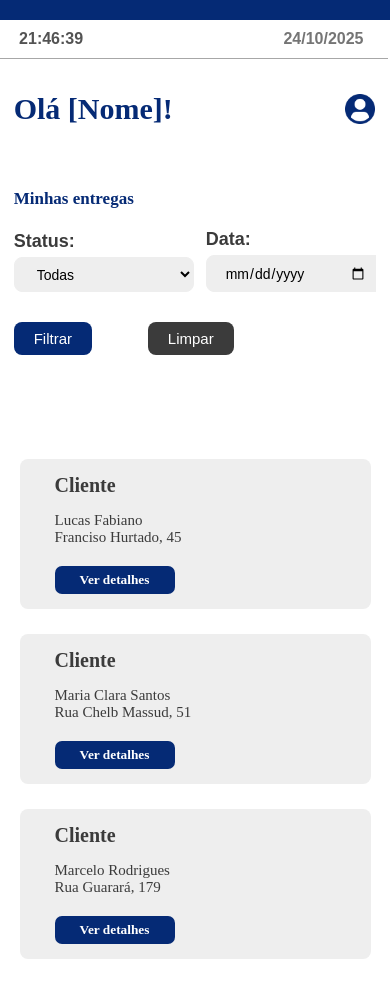
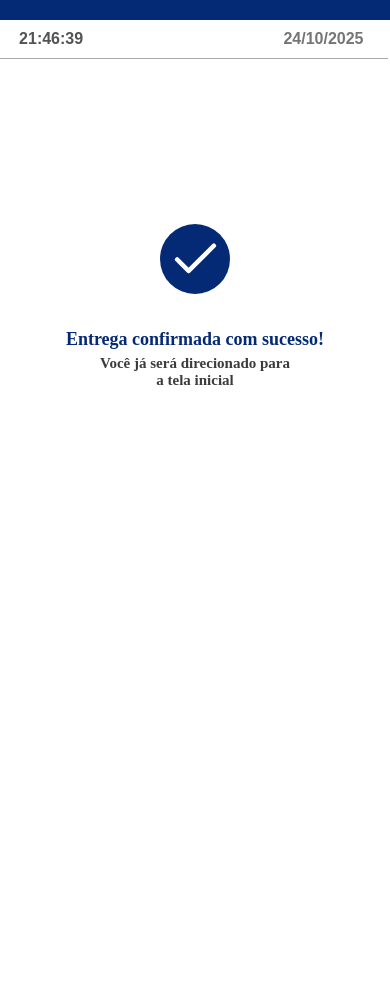
Before and after one commit to brunalima-ssann/Interface-Bravium-Atrus, a React (Vite) app in the folder app_home/: page /posConfirmacao in a window 390 px wide. Before the commit this address led to /entregas. After the commit the page ends 844 px from the top, so only its background shows below. Built offline with nearby package versions, Linux system fonts and the light colour scheme.

Commit message:
Commit - responsivo

```diff
--- a/app_home/src/componentes/posConfirmacao.jsx
+++ b/app_home/src/componentes/posConfirmacao.jsx
@@ -14,7 +14,7 @@ function Pos_Confirmacao(){
    useEffect(() => {
     const timer = setTimeout(() => {
       navigate('/entregas')
-   },5000)// tempo de permanência na tela (5 segundos)
+   },1000000)// tempo de permanência na tela (5 segundos)
     return () => clearTimeout(timer)
   }, [navigate])
 
@@ -29,7 +29,7 @@ function Pos_Confirmacao(){
                 </div>
                 <div className={Styles.texto}>
                     <h1>Entrega confirmada com sucesso!</h1>
-                    <h3>Você já será direcionado para a tela inicial</h3>
+                    <h3>Você já será direcionado para <br></br>a tela inicial</h3>
                 </div>
             </div>
         </section>
--- a/app_home/src/css/confirmacao.module.css
+++ b/app_home/src/css/confirmacao.module.css
@@ -144,3 +144,14 @@
   cursor: pointer;
   font-family: "Poppins";
 }
+
+@media (max-width: 768px){
+  .texto1 {
+  font-size: 13px;
+  }
+  .area_usuario {
+  font-size: 10px;
+  margin-top: 8px;
+  }
+
+}
--- a/app_home/src/css/detalhes.module.css
+++ b/app_home/src/css/detalhes.module.css
@@ -61,3 +61,10 @@
     font-size: 20px;
     margin-bottom: 45px;
 }
+
+@media (max-width: 768px){
+
+    .texto1 {
+  font-size: 13px;
+  }
+}
--- a/app_home/src/css/entregas.module.css
+++ b/app_home/src/css/entregas.module.css
@@ -126,6 +126,9 @@
     .area_usuario p{
         font-size: 25px;
     }
+    .area_usuario h1{
+        font-size: 25px;
+    }
     .usuario{
         margin-right: 1px;
         width: 30px;
--- a/app_home/src/css/posConfirmacao.module.css
+++ b/app_home/src/css/posConfirmacao.module.css
@@ -9,7 +9,7 @@
 
 .mensagem {
     width: 90%;
-    height: 200px;
+    height: 250px;
     display: flex;
     text-align: center;
     justify-content: space-between;
@@ -25,7 +25,6 @@
     display: flex;
     justify-content: center;
     align-items: center;
-
 }
 .iconCheck{
     color: white;
@@ -39,3 +38,37 @@
     color: #3B3B3B;
     font-size: 25px;
 }
+
+@media (max-width: 768px){
+
+    .texto h1{
+        color: #052A75;
+        font-size: 18px;
+    }
+
+    .texto h3{
+    color: #3B3B3B;
+    font-size: 15px;
+    }
+
+    .check{
+    background-color: #052A75;
+    width: 70px;
+    height: 70px;
+    border-radius: 50%;
+    align-self: center;
+    display: flex;
+    justify-content: center;
+    align-items: center;
+    }
+    .mensagem {
+    width: 90%;
+    height: 170px;
+    display: flex;
+    text-align: center;
+    justify-content: space-between;
+    flex-direction: column;
+    margin: auto;
+    }
+
+}
```
